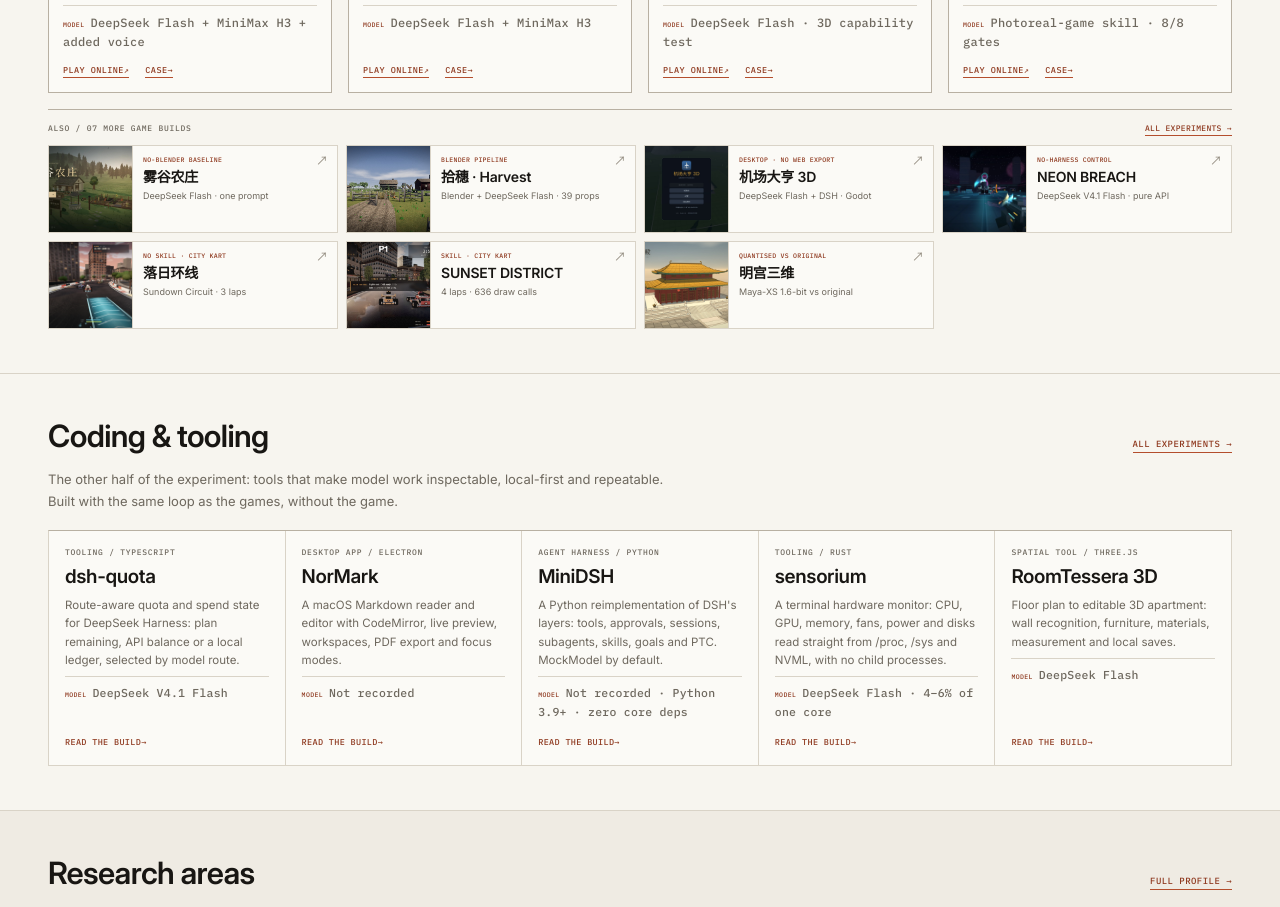
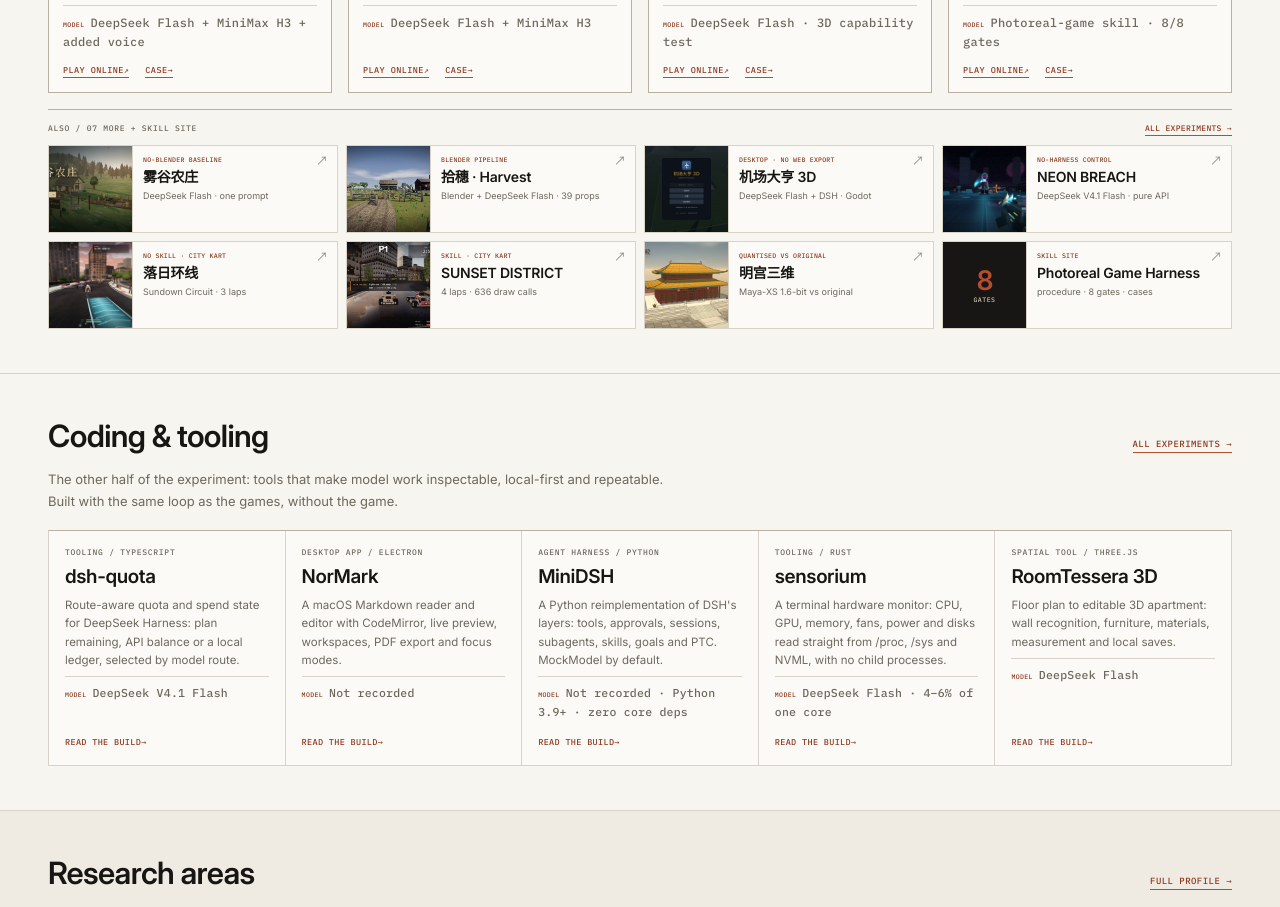
Before and after one commit to NorwinYu/NorwinYu.github.io, a plain HTML site: page index.html in a window 1280 px wide. Shown: the part 948-1855 px from the top of the page. Drawn offline with Linux system fonts and the light colour scheme.

Commit message:
Fill the home grid slot with the Photoreal Game skill site

```diff
--- a/assets/css/site.css
+++ b/assets/css/site.css
@@ -3921,3 +3921,32 @@ html {
     gap: 4px 12px;
   }
 }
+
+/* Skill site card: typographic tile instead of a duplicated game screenshot. */
+.also-skill-media {
+  display: flex;
+  flex-direction: column;
+  align-items: center;
+  justify-content: center;
+  gap: 2px;
+  background: #171614;
+  color: #efe6d6;
+}
+
+.also-skill-media b {
+  font-family: var(--sans);
+  font-size: 27px;
+  font-weight: 600;
+  line-height: 1;
+  letter-spacing: -0.04em;
+  color: var(--accent);
+}
+
+.also-skill-media span {
+  font-family: var(--mono);
+  font-size: 6.5px;
+  letter-spacing: 0.08em;
+  line-height: 1.2;
+  text-transform: uppercase;
+  color: #cfc2ad;
+}
--- a/index.html
+++ b/index.html
@@ -165,7 +165,7 @@
       </div>
       <div class="wrap home-also">
         <div class="home-also-head">
-          <span class="mono-label">Also / 07 more game builds</span>
+          <span class="mono-label">Also / 07 more + skill site</span>
           <a href="work/index.html">All experiments <span aria-hidden="true">→</span></a>
         </div>
         <div class="home-also-grid">
@@ -202,6 +202,12 @@
           <a class="also-card" href="work/index.html#ming-palace">
             <div class="also-media"><img decoding="async" src="assets/img/demo-ming-palace.jpg" alt="Ming Palace 3D" width="1600" height="1000" loading="lazy"></div>
             <div class="also-copy"><span>Quantised vs original</span><h3>明宫三维</h3><p>Maya-XS 1.6-bit vs original</p></div>
+            <i class="also-arrow" aria-hidden="true">↗</i>
+          </a>
+
+          <a class="also-card" href="https://norwinyu.github.io/photoreal-game/" target="_blank" rel="noopener">
+            <div class="also-media also-skill-media"><b>8</b><span>gates</span></div>
+            <div class="also-copy"><span>Skill site</span><h3>Photoreal Game Harness</h3><p>procedure · 8 gates · cases</p></div>
             <i class="also-arrow" aria-hidden="true">↗</i>
           </a>
         </div>
```
Also changed, not shown: zh/index.html (+7 -1 lines).
